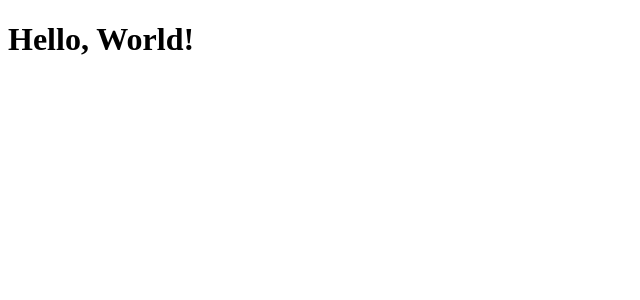
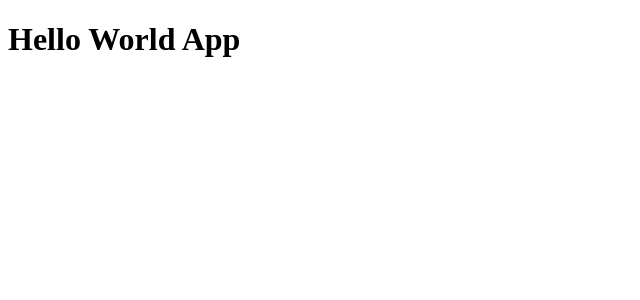
Before and after one commit to jespejo-run-dev/counter-app, a React (Vite) app: page / in a window 1280 px wide. Shown: the top 300 px of the page, without its empty margins (0-640 px from the left). Built offline with nearby package versions, Linux system fonts and the light colour scheme.

Commit message:
Nuestro primer componente

```diff
--- /dev/null
+++ b/src/HelloWorldApp.jsx
@@ -0,0 +1,5 @@
+export const HelloWorldApp = () => {
+  return (
+      <h1>Hello World App</h1>
+  )
+}
--- a/src/main.jsx
+++ b/src/main.jsx
@@ -1,14 +1,10 @@
 import React from 'react'
 import ReactDOM from'react-dom/client'
+import {HelloWorldApp} from './HelloWorldApp'
 
-function App(){
-    return (
-        <h1>Hello, World!</h1>
-    )
-}
 
 ReactDOM.createRoot(document.getElementById('root')).render(
     <React.StrictMode>
-        <App />
+        <HelloWorldApp />
     </React.StrictMode>
 )
```
